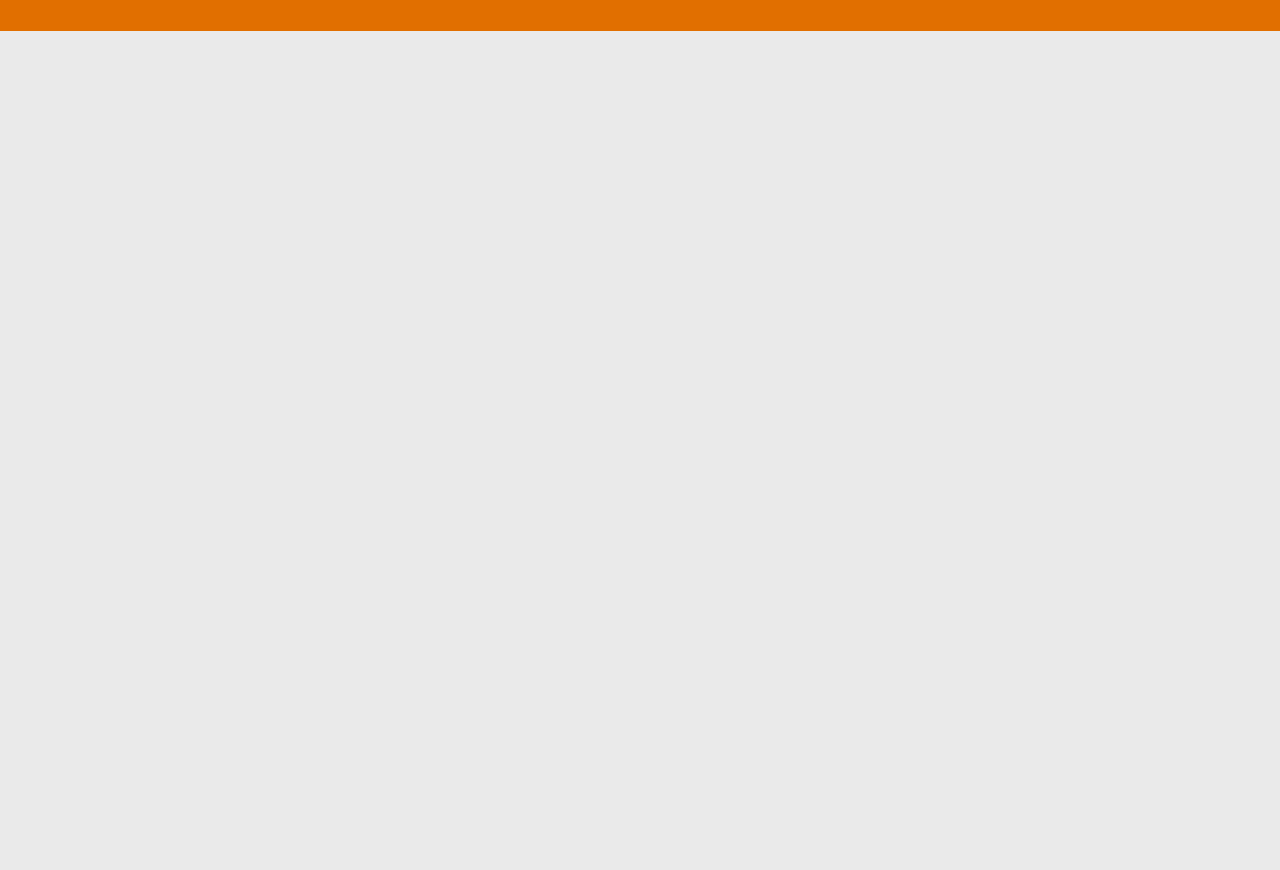
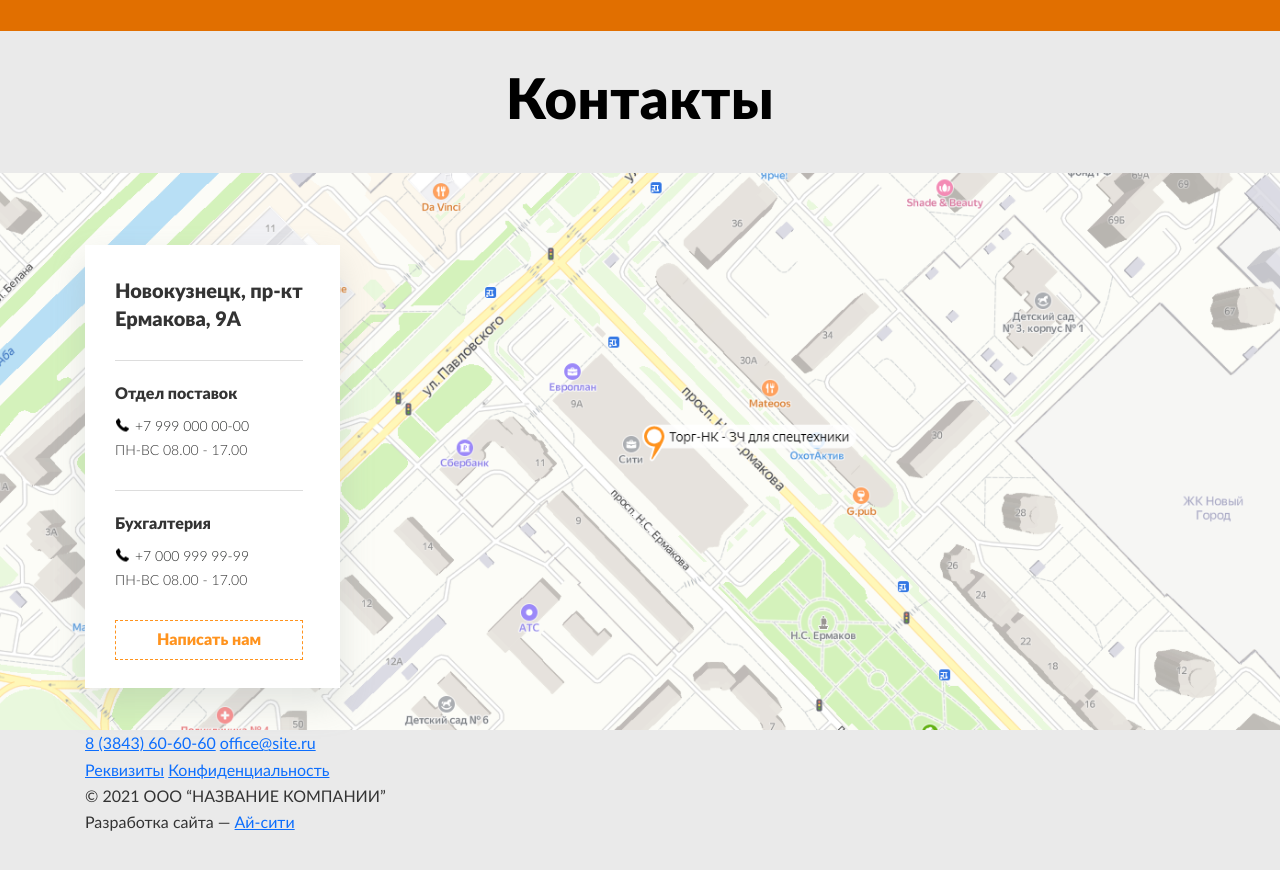
Before and after one commit to 2thecrow/torg-nk, a website: page app/index.html in a window 1280 px wide. Shown: the part 3970-4840 px from the top of the page. Before the commit the page ends 4351 px from the top, so only its background shows below. Drawn offline with Linux system fonts and the light colour scheme.

Commit message:
Закончил контакты, начал футер

```diff
--- a/app/index.html
+++ b/app/index.html
@@ -297,7 +297,68 @@
 		</div>
 	</div>
 
+	<div class="contacts wrapper">
+		<h2 class="title">Контакты</h2>
+		<div class="contacts__wrapper">
+			<!-- yandex map here -->
+			<div class="yandex-map" style="background-image: url(/img/dest/test/yandex-map.png);"></div>
+			<div class="container">
+				<div class="row">
+					<div class="col-md-3">
+						<div class="contacts__card contact-card">
+							<ul class="contact-card__list">
+								<li class="contact-card__item">
+									<div class="contact-card__address">Новокузнецк,  пр-кт Ермакова, 9А</div>
+								</li>
+								<li class="contact-card__item">
+									<div class="contact-card__title">Отдел поставок</div>
+									<a href="tel:+7 999 000 00-00" class="contact-card__phone">+7 999 000 00-00</a>
+									<div class="contact-card__work-time">ПН-ВС 08.00 - 17.00</div>
+								</li>
+								<li class="contact-card__item">
+									<div class="contact-card__title">Бухгалтерия</div>
+									<a href="tel:+7 000 999 99-99" class="contact-card__phone">+7 000 999 99-99</a>
+									<div class="contact-card__work-time">ПН-ВС 08.00 - 17.00</div>
+								</li>
+							</ul>
+							<div class="contact-card__callback">Написать нам</div>
+						</div>
+					</div>
+				</div>
+			</div>
+		</div>
+	</div>
 
+	<footer class="footer">
+		<div class="footer__top">
+			<div class="container">
+				<div class="row">
+					<div class="footer__nav footer-nav">
+						<div class="footer-nav__item"></div>
+							<a href="tel:8 (3843) 60-60-60" class="footer-nav__phone">8 (3843) 60-60-60</a>
+							<a href="mailto:office@site.ru" class="footer-nav__link">office@site.ru</a>
+						<div class="footer-nav__item">
+							<a href="#" class="footer-nav__link">Реквизиты</a>
+							<a href="#" class="footer-nav__link">Конфиденциальность</a>
+						</div>
+					</div>
+				</div>
+			</div>
+		</div>
+		<div class="footer__bottom">
+			<div class="container">
+				<div class="row">
+					<div class="footer__copyright">
+						<div class="footer-copyright">© 2021 ООО “НАЗВАНИЕ  КОМПАНИИ”</div>
+						<div class="footer-developer">
+							Разработка сайта —
+							<a href="https://www.it-go.ru/" class="footer-developer__link">Ай-сити</a>
+						</div>
+					</div>
+				</div>
+			</div>
+		</div>
+	</footer>
 	<br>
 	<br>
 	<br>
@@ -310,7 +371,6 @@
 	<br>
 	<br>
 	<br>
-
 	<script src="js/app.min.js"></script>
 
 </body>
--- /dev/null
+++ b/app/scss/blocks/contacts.scss
@@ -0,0 +1,97 @@
+.contacts {
+    .title {
+        margin: 0 0 41px 0;
+    }
+    &__wrapper {
+        position: relative;
+        padding: 72px 0 42px;
+    }
+    &__card {}
+}
+
+.contact-card {
+    position: relative;
+    background-color: #fff;
+    padding: 11px 37px 28px 30px;
+    box-shadow: 0px 16px 32px 0px rgba(146, 153, 154, 0.24);
+    &__list {
+        list-style: none;
+        padding: 0;
+        margin: 0;
+    }
+    &__item {
+        padding: 20px 0 28px;
+        &:not(:last-child) {
+            border-bottom: 1px solid #dddddd;
+        }
+    }
+    &__address {
+        font-weight: 900;
+        font-size: 20px;
+        line-height: 28px;
+    }
+    &__title {
+        font-weight: 900;
+        font-size: 16px;
+        line-height: 24px;
+        margin: 0 0 7px 0;
+    }
+    &__phone {
+        position: relative;
+        font-weight: 300;
+        font-size: 14px;
+        line-height: 24px;
+        color: #252726;
+        margin: 0 0 0 20px;
+        text-decoration: none;
+        &::before {
+            position: absolute;
+            left: -19px;
+            top: 50%;
+            transform: translateY(-50%);
+            content: '';
+            background-image: url(/img/dest/icons/contact-phone_black.png);
+            background-repeat: no-repeat;
+            background-size: cover;
+            width: 13px;
+            height: 13px;
+        }
+        &:hover {
+            color: #252726;
+            text-decoration: underline;
+        }
+    }
+    &__work-time {
+        font-weight: 300;
+        font-size: 14px;
+        line-height: 24px;
+    }
+    &__callback {
+        cursor: pointer;
+        display: flex;
+        justify-content: center;
+        align-items: center;
+        font-weight: 900;
+        line-height: 24px;
+        color: #ff931e;
+        padding: 6px 20px 8px;
+        border: 1px dashed #ff931e;
+        transition: all .3s ease-in-out;
+        &:hover {
+            transition: all .3s ease-in-out;
+            color: #fff;
+            background-color: #ff931e;
+        }
+    }
+}
+
+.yandex-map {
+    position: absolute;
+    width: 100%;
+    height: 100%;
+    top: 0;
+    left: 0;
+    background-repeat: no-repeat;
+    background-position: center;
+    background-size: cover;
+}
--- a/app/scss/main.scss
+++ b/app/scss/main.scss
@@ -1,6 +1,7 @@
 @import 'config';
 @import 'global/global';
 @import 'global/header';
+@import 'global/footer';
 
 // CUSTOM USER STYLES & IMPORTS
 @import 'blocks/hero';
@@ -8,3 +9,4 @@
 @import 'blocks/services';
 @import 'blocks/work-scheme';
 @import 'blocks/feedback';
+@import 'blocks/contacts';
```
Also changed, not shown: app/css/app.min.css, app/img/dest/test/yandex-map.png (added), app/img/src/test/yandex-map.png (added), app/scss/global/footer.scss (added).
